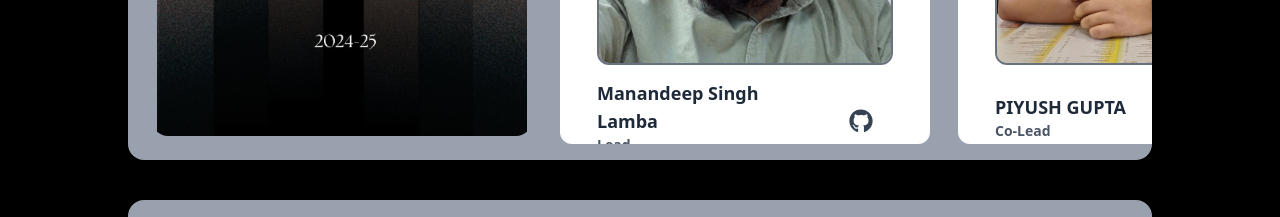
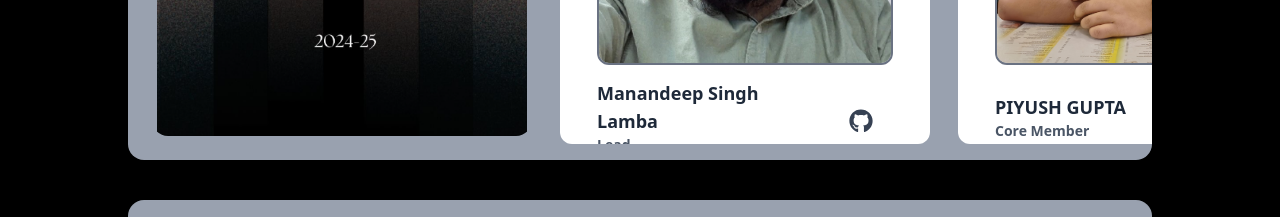
Before and after one commit to prefierolasoledad/iosc-website, a Next.js app: page /team in a window 1280 px wide. Shown: the part 4480-4697 px from the top of the page. Built offline with nearby package versions, Linux system fonts and the light colour scheme.

Commit message:
Just an Update

```diff
--- a/src/components/team.jsx
+++ b/src/components/team.jsx
@@ -304,7 +304,7 @@ const Teams = () => {
               },
               {
                 "Name":"PIYUSH GUPTA",
-                "Position":"Co-Lead",
+                "Position":"Core Member",
                 image:PIYUSHGUPTA,
                 github:'https://github.com/Piyush-xo-19',
             },
```
